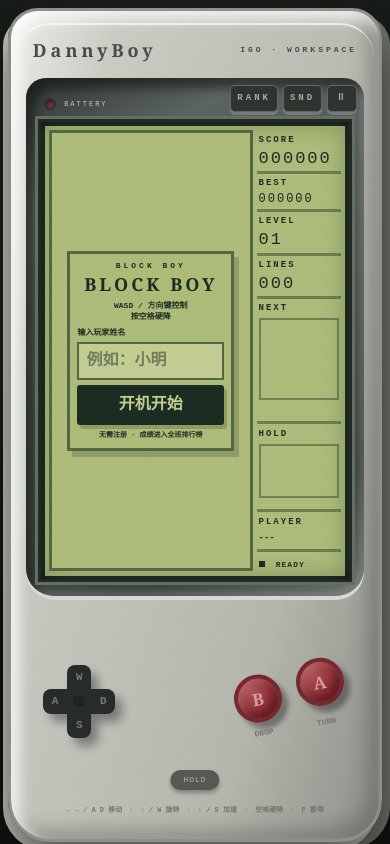
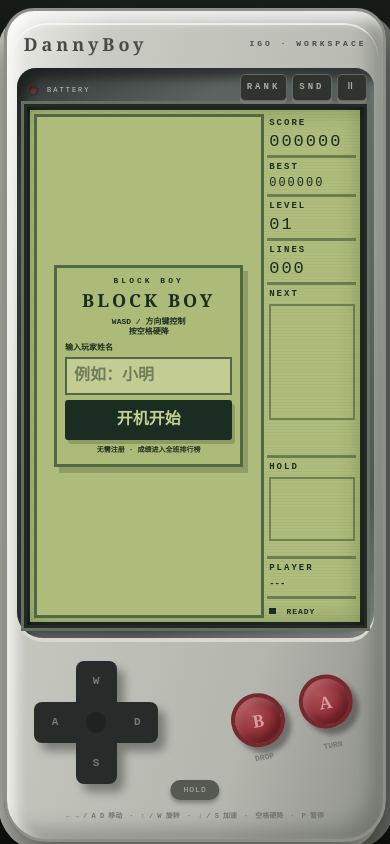
Before and after one commit to MaYongfei123/dannyboy-tetris, a Next.js app: page / in a window 390 px wide. Built offline with nearby package versions, Linux system fonts and the light colour scheme.

Commit message:
Rebalance handheld screen and controls

```diff
--- a/app/globals.css
+++ b/app/globals.css
@@ -7,7 +7,7 @@ body { font-family:"Courier New",Courier,monospace;touch-action:none; }
 button,input { font:inherit; }
 button { cursor:pointer;color:inherit; }
 .app-shell { width:100vw;height:100dvh;display:grid;place-items:center;padding:calc(8px + env(safe-area-inset-top)) 8px calc(8px + env(safe-area-inset-bottom));background:radial-gradient(circle at 50% 28%,#272d29 0,#101411 68%); }
-.console-shell { width:min(94vw,720px,calc((100dvh - 16px - env(safe-area-inset-top) - env(safe-area-inset-bottom)) * .61));height:min(calc(100dvh - 16px - env(safe-area-inset-top) - env(safe-area-inset-bottom)),1180px);position:relative;display:grid;grid-template-rows:7% 64% 24% 5%;padding:2.7% 4.5% 2.2%;border:3px solid #8d8f88;border-radius:42px 42px 58px 58px;background:linear-gradient(105deg,var(--body-hi) 0,#cacbc3 18%,#b4b5ad 72%,#8d9089 100%);box-shadow:inset 9px 9px 13px rgba(255,255,255,.75),inset -12px -10px 18px rgba(56,61,57,.32),0 22px 45px rgba(0,0,0,.65),-5px 8px 0 #d5d5ce,8px 7px 0 #747871; }
+.console-shell { width:min(96vw,760px,calc((100dvh - 16px - env(safe-area-inset-top) - env(safe-area-inset-bottom)) * .64));height:min(calc(100dvh - 16px - env(safe-area-inset-top) - env(safe-area-inset-bottom)),1180px);position:relative;display:grid;grid-template-rows:6% 70% 20% 4%;padding:2.2% 2.6% 1.6%;border:3px solid #8d8f88;border-radius:42px 42px 58px 58px;background:linear-gradient(105deg,var(--body-hi) 0,#cacbc3 18%,#b4b5ad 72%,#8d9089 100%);box-shadow:inset 9px 9px 13px rgba(255,255,255,.75),inset -12px -10px 18px rgba(56,61,57,.32),0 22px 45px rgba(0,0,0,.65),-5px 8px 0 #d5d5ce,8px 7px 0 #747871; }
 .console-shell:after { content:"";position:absolute;inset:1.5%;border-radius:34px 34px 50px 50px;border-top:2px solid rgba(255,255,255,.65);pointer-events:none; }
 .device-header { display:flex;align-items:center;position:relative;padding:0 2%;letter-spacing:3px;color:#484b47;z-index:3; }
 .device-header>strong { font:700 clamp(18px,3.3vw,30px) Georgia,serif;letter-spacing:4px; }
@@ -15,12 +15,12 @@ button { cursor:pointer;color:inherit; }
 .top-actions { position:absolute;right:2%;top:112%;display:flex;gap:5px;z-index:6; }
 .icon-btn { min-width:30px;height:27px;padding:0 6px;border:1px solid #626761;border-radius:5px;background:#2f3431;color:#a9af9f;box-shadow:0 3px 0 #777a74;font-size:9px;font-weight:900; }
 .icon-btn:active,.primary-btn:active,.secondary-btn:active,.mobile-controls button:active { transform:translateY(2px);box-shadow:none; }
-.screen-bezel { min-height:0;border-radius:28px 28px 38px 38px;padding:3.4% 4% 4%;background:linear-gradient(150deg,#2f3533,#5c6461 18%,#3d4542 82%,#69706d);box-shadow:inset 9px 10px 10px rgba(15,18,17,.55),inset -5px -5px 5px rgba(255,255,255,.12),0 4px 0 #d8d8d0; }
-.screen-status { height:6%;min-height:22px;display:flex;align-items:center;gap:8px;padding:0 2%;color:#c4c6bd;letter-spacing:2px;font-size:clamp(7px,1.4vw,11px); }
+.screen-bezel { min-height:0;border-radius:25px 25px 34px 34px;padding:2.2% 2.4% 2.6%;background:linear-gradient(150deg,#2f3533,#5c6461 18%,#3d4542 82%,#69706d);box-shadow:inset 9px 10px 10px rgba(15,18,17,.55),inset -5px -5px 5px rgba(255,255,255,.12),0 4px 0 #d8d8d0; }
+.screen-status { height:5%;min-height:18px;display:flex;align-items:center;gap:8px;padding:0 1%;color:#c4c6bd;letter-spacing:2px;font-size:clamp(7px,1.4vw,11px); }
 .screen-status>i { width:16px;height:16px;border-radius:50%;background:#6d3335;border:2px solid #2d3330;box-shadow:inset 1px 2px 3px rgba(0,0,0,.5); }
 .screen-status>b { display:none; }
-.lcd-panel { height:94%;padding:1.2%;background:#26342a;border:3px solid #232925;box-shadow:inset 0 0 15px rgba(0,0,0,.7),0 0 0 3px #656f61; }
-.game-layout { width:100%;height:100%;display:grid;grid-template-columns:minmax(0,2.25fr) minmax(92px,.95fr);gap:2%;padding:2%;position:relative;background-color:var(--lcd);background-image:repeating-linear-gradient(0deg,rgba(31,48,31,.035) 0,rgba(31,48,31,.035) 1px,transparent 1px,transparent 3px);box-shadow:inset 0 0 22px rgba(45,62,33,.32); }
+.lcd-panel { height:95%;padding:.9%;background:#26342a;border:3px solid #232925;box-shadow:inset 0 0 15px rgba(0,0,0,.7),0 0 0 3px #656f61; }
+.game-layout { width:100%;height:100%;display:grid;grid-template-columns:minmax(0,2.35fr) minmax(94px,.9fr);gap:1.6%;padding:1.5%;position:relative;background-color:var(--lcd);background-image:repeating-linear-gradient(0deg,rgba(31,48,31,.035) 0,rgba(31,48,31,.035) 1px,transparent 1px,transparent 3px);box-shadow:inset 0 0 22px rgba(45,62,33,.32); }
 .board-wrap { height:100%;min-width:0;position:relative;border:3px solid var(--lcd-mid);background:rgba(174,189,123,.62);box-shadow:inset 0 0 0 4px rgba(207,215,157,.22);overflow:hidden; }
 #gameCanvas { display:block;width:100%;height:100%;image-rendering:pixelated; }
 .lcd-sidebar { min-width:0;display:flex;flex-direction:column;color:var(--lcd-dark);overflow:hidden; }
@@ -41,14 +41,14 @@ button { cursor:pointer;color:inherit; }
 .line-flash.go { animation:flash .18s ease-out; }
 @keyframes flash { 0%{opacity:.72}100%{opacity:0} }
 
-.mobile-controls { position:relative;display:grid;grid-template-columns:1fr 1.18fr;align-items:center;padding:5% 7% 0; }
-.dpad { width:min(48%,142px);aspect-ratio:1;position:relative;justify-self:start;display:grid;grid-template:repeat(3,1fr)/repeat(3,1fr);filter:drop-shadow(7px 8px 5px rgba(0,0,0,.35)); }
+.mobile-controls { position:relative;display:grid;grid-template-columns:1.08fr 1fr;align-items:center;padding:2% 6% 0; }
+.dpad { width:min(74%,185px);aspect-ratio:1;position:relative;justify-self:start;display:grid;grid-template:repeat(3,1fr)/repeat(3,1fr);filter:drop-shadow(7px 8px 5px rgba(0,0,0,.35)); }
 .dpad button,.dpad>i { border:0;background:#272b29;color:#777b75;font-weight:900;font-size:clamp(11px,2.4vw,18px); }
 .dpad .d-up { grid-area:1/2 }.dpad .d-left{grid-area:2/1}.dpad>i{grid-area:2/2;position:relative}.dpad>i:after{content:"";position:absolute;width:50%;height:50%;left:25%;top:25%;border-radius:50%;background:#1e2220}.dpad .d-right{grid-area:2/3}.dpad .d-down{grid-area:3/2}
 .d-up{border-radius:8px 8px 0 0!important}.d-left{border-radius:8px 0 0 8px!important}.d-right{border-radius:0 8px 8px 0!important}.d-down{border-radius:0 0 8px 8px!important}
 .action-pad { justify-self:end;display:flex;gap:clamp(14px,4vw,38px);align-items:end;transform:rotate(-10deg); }
 .action-pad>div { display:grid;justify-items:center;gap:5px;color:#74766f;font-size:clamp(8px,1.6vw,12px);font-weight:900; }
-.round { width:clamp(48px,11vw,82px);aspect-ratio:1;border-radius:50%;border:4px solid #75292e;background:radial-gradient(circle at 35% 28%,#ad5157 0,#95363d 46%,#77272d 72%);box-shadow:inset 3px 4px 6px rgba(255,255,255,.16),inset -5px -6px 8px rgba(71,12,18,.35),5px 7px 5px rgba(0,0,0,.35);color:#d69da0;font:900 clamp(17px,4vw,31px) Georgia,serif; }
+.round { width:clamp(54px,10.5vw,80px);aspect-ratio:1;border-radius:50%;border:4px solid #75292e;background:radial-gradient(circle at 35% 28%,#ad5157 0,#95363d 46%,#77272d 72%);box-shadow:inset 3px 4px 6px rgba(255,255,255,.16),inset -5px -6px 8px rgba(71,12,18,.35),5px 7px 5px rgba(0,0,0,.35);color:#d69da0;font:900 clamp(17px,4vw,31px) Georgia,serif; }
 .a-button { transform:translateY(-12%); }
 .hold-button { position:absolute;left:50%;bottom:3%;transform:translateX(-50%);border:0;border-radius:12px;background:#555952;color:#b3b5aa;padding:4px 13px;box-shadow:0 3px 4px rgba(0,0,0,.3);font-size:8px;letter-spacing:1px; }
 .device-help { align-self:center;text-align:center;padding:0 2%;color:#73766f;font-size:clamp(7px,1.35vw,11px);font-weight:900;line-height:1.5; }
@@ -87,12 +87,12 @@ button { cursor:pointer;color:inherit; }
 
 @media (max-width:520px) {
   .app-shell { padding-left:4px;padding-right:4px; }
-  .console-shell { width:min(96vw,calc((100dvh - 10px - env(safe-area-inset-top) - env(safe-area-inset-bottom)) * .58));height:calc(100dvh - 10px - env(safe-area-inset-top) - env(safe-area-inset-bottom));padding-left:4%;padding-right:4%;border-radius:30px 30px 42px 42px; }
-  .screen-bezel { border-radius:20px 20px 28px 28px;padding-left:3.5%;padding-right:3.5%; }
-  .game-layout { grid-template-columns:minmax(0,2.18fr) minmax(78px,.9fr);gap:1.5%;padding:1.5%; }
+  .console-shell { width:min(98vw,calc((100dvh - 10px - env(safe-area-inset-top) - env(safe-area-inset-bottom)) * .61));height:calc(100dvh - 10px - env(safe-area-inset-top) - env(safe-area-inset-bottom));padding-left:2.5%;padding-right:2.5%;border-radius:30px 30px 42px 42px; }
+  .screen-bezel { border-radius:19px 19px 26px 26px;padding-left:2%;padding-right:2%; }
+  .game-layout { grid-template-columns:minmax(0,2.22fr) minmax(78px,.86fr);gap:1.2%;padding:1.2%; }
   .stat { padding-bottom:5%; }.preview-box{min-height:48px}.hold-box{max-height:20%}.player-card{padding-top:4%;padding-bottom:5%}
   .screen-status>b{display:none}.screen-status>i{width:12px;height:12px}.modal-actions{grid-template-columns:1fr}.name-panel h1{font-size:22px}.pixel-panel{padding:5%}.pixel-panel p{font-size:9px}.pixel-panel label{margin-top:6px}.pixel-panel input{padding:6px 8px}.primary-btn,.secondary-btn{padding:7px 8px;margin-top:6px}
-  .mobile-controls { padding-left:5%;padding-right:5%; }.dpad{width:52%}.hold-button{bottom:0}
+  .mobile-controls { padding-left:5%;padding-right:5%; }.dpad{width:74%}.hold-button{bottom:0}
 }
 
-@media (max-height:650px) { .console-shell{grid-template-rows:7% 65% 23% 5%}.screen-status{min-height:16px}.screen-bezel{padding-top:2%}.device-help{font-size:6px}.round{width:45px}.dpad{max-width:105px} }
+@media (max-height:650px) { .console-shell{grid-template-rows:6% 69% 21% 4%}.screen-status{min-height:14px}.screen-bezel{padding-top:1.5%}.device-help{font-size:6px}.round{width:45px}.dpad{max-width:130px} }
--- a/github-pages/style.css
+++ b/github-pages/style.css
@@ -6,7 +6,7 @@ body { font-family:"Courier New",Courier,monospace;touch-action:none; }
 button,input { font:inherit; }
 button { cursor:pointer;color:inherit; }
 .app-shell { width:100vw;height:100dvh;display:grid;place-items:center;padding:calc(8px + env(safe-area-inset-top)) 8px calc(8px + env(safe-area-inset-bottom));background:radial-gradient(circle at 50% 28%,#272d29 0,#101411 68%); }
-.console-shell { width:min(94vw,720px,calc((100dvh - 16px - env(safe-area-inset-top) - env(safe-area-inset-bottom)) * .61));height:min(calc(100dvh - 16px - env(safe-area-inset-top) - env(safe-area-inset-bottom)),1180px);position:relative;display:grid;grid-template-rows:7% 64% 24% 5%;padding:2.7% 4.5% 2.2%;border:3px solid #8d8f88;border-radius:42px 42px 58px 58px;background:linear-gradient(105deg,var(--body-hi) 0,#cacbc3 18%,#b4b5ad 72%,#8d9089 100%);box-shadow:inset 9px 9px 13px rgba(255,255,255,.75),inset -12px -10px 18px rgba(56,61,57,.32),0 22px 45px rgba(0,0,0,.65),-5px 8px 0 #d5d5ce,8px 7px 0 #747871; }
+.console-shell { width:min(96vw,760px,calc((100dvh - 16px - env(safe-area-inset-top) - env(safe-area-inset-bottom)) * .64));height:min(calc(100dvh - 16px - env(safe-area-inset-top) - env(safe-area-inset-bottom)),1180px);position:relative;display:grid;grid-template-rows:6% 70% 20% 4%;padding:2.2% 2.6% 1.6%;border:3px solid #8d8f88;border-radius:42px 42px 58px 58px;background:linear-gradient(105deg,var(--body-hi) 0,#cacbc3 18%,#b4b5ad 72%,#8d9089 100%);box-shadow:inset 9px 9px 13px rgba(255,255,255,.75),inset -12px -10px 18px rgba(56,61,57,.32),0 22px 45px rgba(0,0,0,.65),-5px 8px 0 #d5d5ce,8px 7px 0 #747871; }
 .console-shell:after { content:"";position:absolute;inset:1.5%;border-radius:34px 34px 50px 50px;border-top:2px solid rgba(255,255,255,.65);pointer-events:none; }
 .device-header { display:flex;align-items:center;position:relative;padding:0 2%;letter-spacing:3px;color:#484b47;z-index:3; }
 .device-header>strong { font:700 clamp(18px,3.3vw,30px) Georgia,serif;letter-spacing:4px; }
@@ -14,12 +14,12 @@ button { cursor:pointer;color:inherit; }
 .top-actions { position:absolute;right:2%;top:112%;display:flex;gap:5px;z-index:6; }
 .icon-btn { min-width:30px;height:27px;padding:0 6px;border:1px solid #626761;border-radius:5px;background:#2f3431;color:#a9af9f;box-shadow:0 3px 0 #777a74;font-size:9px;font-weight:900; }
 .icon-btn:active,.primary-btn:active,.secondary-btn:active,.mobile-controls button:active { transform:translateY(2px);box-shadow:none; }
-.screen-bezel { min-height:0;border-radius:28px 28px 38px 38px;padding:3.4% 4% 4%;background:linear-gradient(150deg,#2f3533,#5c6461 18%,#3d4542 82%,#69706d);box-shadow:inset 9px 10px 10px rgba(15,18,17,.55),inset -5px -5px 5px rgba(255,255,255,.12),0 4px 0 #d8d8d0; }
-.screen-status { height:6%;min-height:22px;display:flex;align-items:center;gap:8px;padding:0 2%;color:#c4c6bd;letter-spacing:2px;font-size:clamp(7px,1.4vw,11px); }
+.screen-bezel { min-height:0;border-radius:25px 25px 34px 34px;padding:2.2% 2.4% 2.6%;background:linear-gradient(150deg,#2f3533,#5c6461 18%,#3d4542 82%,#69706d);box-shadow:inset 9px 10px 10px rgba(15,18,17,.55),inset -5px -5px 5px rgba(255,255,255,.12),0 4px 0 #d8d8d0; }
+.screen-status { height:5%;min-height:18px;display:flex;align-items:center;gap:8px;padding:0 1%;color:#c4c6bd;letter-spacing:2px;font-size:clamp(7px,1.4vw,11px); }
 .screen-status>i { width:16px;height:16px;border-radius:50%;background:#6d3335;border:2px solid #2d3330;box-shadow:inset 1px 2px 3px rgba(0,0,0,.5); }
 .screen-status>b { display:none; }
-.lcd-panel { height:94%;padding:1.2%;background:#26342a;border:3px solid #232925;box-shadow:inset 0 0 15px rgba(0,0,0,.7),0 0 0 3px #656f61; }
-.game-layout { width:100%;height:100%;display:grid;grid-template-columns:minmax(0,2.25fr) minmax(92px,.95fr);gap:2%;padding:2%;position:relative;background-color:var(--lcd);background-image:repeating-linear-gradient(0deg,rgba(31,48,31,.035) 0,rgba(31,48,31,.035) 1px,transparent 1px,transparent 3px);box-shadow:inset 0 0 22px rgba(45,62,33,.32); }
+.lcd-panel { height:95%;padding:.9%;background:#26342a;border:3px solid #232925;box-shadow:inset 0 0 15px rgba(0,0,0,.7),0 0 0 3px #656f61; }
+.game-layout { width:100%;height:100%;display:grid;grid-template-columns:minmax(0,2.35fr) minmax(94px,.9fr);gap:1.6%;padding:1.5%;position:relative;background-color:var(--lcd);background-image:repeating-linear-gradient(0deg,rgba(31,48,31,.035) 0,rgba(31,48,31,.035) 1px,transparent 1px,transparent 3px);box-shadow:inset 0 0 22px rgba(45,62,33,.32); }
 .board-wrap { height:100%;min-width:0;position:relative;border:3px solid var(--lcd-mid);background:rgba(174,189,123,.62);box-shadow:inset 0 0 0 4px rgba(207,215,157,.22);overflow:hidden; }
 #gameCanvas { display:block;width:100%;height:100%;image-rendering:pixelated; }
 .lcd-sidebar { min-width:0;display:flex;flex-direction:column;color:var(--lcd-dark);overflow:hidden; }
@@ -40,14 +40,14 @@ button { cursor:pointer;color:inherit; }
 .line-flash.go { animation:flash .18s ease-out; }
 @keyframes flash { 0%{opacity:.72}100%{opacity:0} }
 
-.mobile-controls { position:relative;display:grid;grid-template-columns:1fr 1.18fr;align-items:center;padding:5% 7% 0; }
-.dpad { width:min(48%,142px);aspect-ratio:1;position:relative;justify-self:start;display:grid;grid-template:repeat(3,1fr)/repeat(3,1fr);filter:drop-shadow(7px 8px 5px rgba(0,0,0,.35)); }
+.mobile-controls { position:relative;display:grid;grid-template-columns:1.08fr 1fr;align-items:center;padding:2% 6% 0; }
+.dpad { width:min(74%,185px);aspect-ratio:1;position:relative;justify-self:start;display:grid;grid-template:repeat(3,1fr)/repeat(3,1fr);filter:drop-shadow(7px 8px 5px rgba(0,0,0,.35)); }
 .dpad button,.dpad>i { border:0;background:#272b29;color:#777b75;font-weight:900;font-size:clamp(11px,2.4vw,18px); }
 .dpad .d-up { grid-area:1/2 }.dpad .d-left{grid-area:2/1}.dpad>i{grid-area:2/2;position:relative}.dpad>i:after{content:"";position:absolute;width:50%;height:50%;left:25%;top:25%;border-radius:50%;background:#1e2220}.dpad .d-right{grid-area:2/3}.dpad .d-down{grid-area:3/2}
 .d-up{border-radius:8px 8px 0 0!important}.d-left{border-radius:8px 0 0 8px!important}.d-right{border-radius:0 8px 8px 0!important}.d-down{border-radius:0 0 8px 8px!important}
 .action-pad { justify-self:end;display:flex;gap:clamp(14px,4vw,38px);align-items:end;transform:rotate(-10deg); }
 .action-pad>div { display:grid;justify-items:center;gap:5px;color:#74766f;font-size:clamp(8px,1.6vw,12px);font-weight:900; }
-.round { width:clamp(48px,11vw,82px);aspect-ratio:1;border-radius:50%;border:4px solid #75292e;background:radial-gradient(circle at 35% 28%,#ad5157 0,#95363d 46%,#77272d 72%);box-shadow:inset 3px 4px 6px rgba(255,255,255,.16),inset -5px -6px 8px rgba(71,12,18,.35),5px 7px 5px rgba(0,0,0,.35);color:#d69da0;font:900 clamp(17px,4vw,31px) Georgia,serif; }
+.round { width:clamp(54px,10.5vw,80px);aspect-ratio:1;border-radius:50%;border:4px solid #75292e;background:radial-gradient(circle at 35% 28%,#ad5157 0,#95363d 46%,#77272d 72%);box-shadow:inset 3px 4px 6px rgba(255,255,255,.16),inset -5px -6px 8px rgba(71,12,18,.35),5px 7px 5px rgba(0,0,0,.35);color:#d69da0;font:900 clamp(17px,4vw,31px) Georgia,serif; }
 .a-button { transform:translateY(-12%); }
 .hold-button { position:absolute;left:50%;bottom:3%;transform:translateX(-50%);border:0;border-radius:12px;background:#555952;color:#b3b5aa;padding:4px 13px;box-shadow:0 3px 4px rgba(0,0,0,.3);font-size:8px;letter-spacing:1px; }
 .device-help { align-self:center;text-align:center;padding:0 2%;color:#73766f;font-size:clamp(7px,1.35vw,11px);font-weight:900;line-height:1.5; }
@@ -86,12 +86,12 @@ button { cursor:pointer;color:inherit; }
 
 @media (max-width:520px) {
   .app-shell { padding-left:4px;padding-right:4px; }
-  .console-shell { width:min(96vw,calc((100dvh - 10px - env(safe-area-inset-top) - env(safe-area-inset-bottom)) * .58));height:calc(100dvh - 10px - env(safe-area-inset-top) - env(safe-area-inset-bottom));padding-left:4%;padding-right:4%;border-radius:30px 30px 42px 42px; }
-  .screen-bezel { border-radius:20px 20px 28px 28px;padding-left:3.5%;padding-right:3.5%; }
-  .game-layout { grid-template-columns:minmax(0,2.18fr) minmax(78px,.9fr);gap:1.5%;padding:1.5%; }
+  .console-shell { width:min(98vw,calc((100dvh - 10px - env(safe-area-inset-top) - env(safe-area-inset-bottom)) * .61));height:calc(100dvh - 10px - env(safe-area-inset-top) - env(safe-area-inset-bottom));padding-left:2.5%;padding-right:2.5%;border-radius:30px 30px 42px 42px; }
+  .screen-bezel { border-radius:19px 19px 26px 26px;padding-left:2%;padding-right:2%; }
+  .game-layout { grid-template-columns:minmax(0,2.22fr) minmax(78px,.86fr);gap:1.2%;padding:1.2%; }
   .stat { padding-bottom:5%; }.preview-box{min-height:48px}.hold-box{max-height:20%}.player-card{padding-top:4%;padding-bottom:5%}
   .screen-status>b{display:none}.screen-status>i{width:12px;height:12px}.modal-actions{grid-template-columns:1fr}.name-panel h1{font-size:22px}.pixel-panel{padding:5%}.pixel-panel p{font-size:9px}.pixel-panel label{margin-top:6px}.pixel-panel input{padding:6px 8px}.primary-btn,.secondary-btn{padding:7px 8px;margin-top:6px}
-  .mobile-controls { padding-left:5%;padding-right:5%; }.dpad{width:52%}.hold-button{bottom:0}
+  .mobile-controls { padding-left:5%;padding-right:5%; }.dpad{width:74%}.hold-button{bottom:0}
 }
 
-@media (max-height:650px) { .console-shell{grid-template-rows:7% 65% 23% 5%}.screen-status{min-height:16px}.screen-bezel{padding-top:2%}.device-help{font-size:6px}.round{width:45px}.dpad{max-width:105px} }
+@media (max-height:650px) { .console-shell{grid-template-rows:6% 69% 21% 4%}.screen-status{min-height:14px}.screen-bezel{padding-top:1.5%}.device-help{font-size:6px}.round{width:45px}.dpad{max-width:130px} }
```
